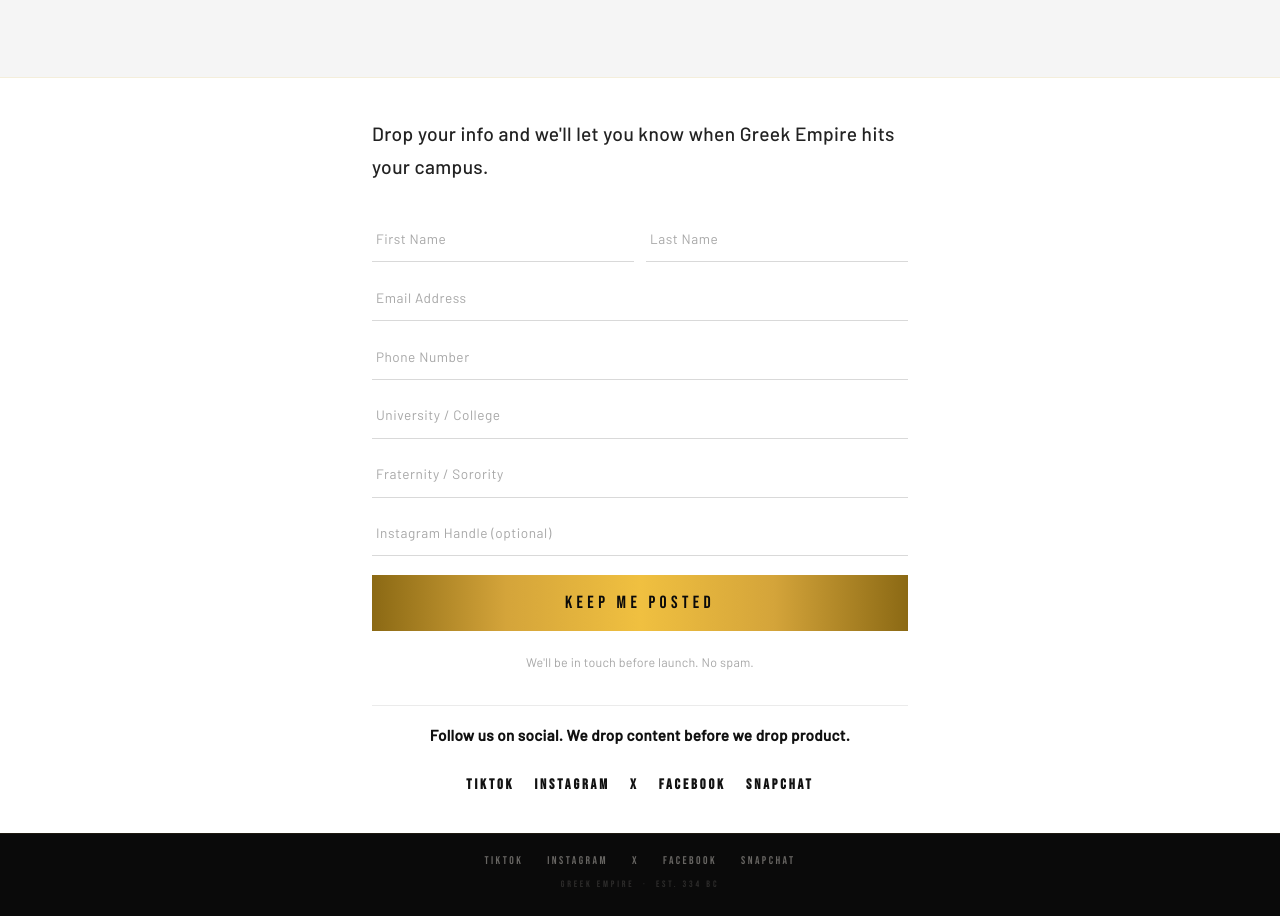
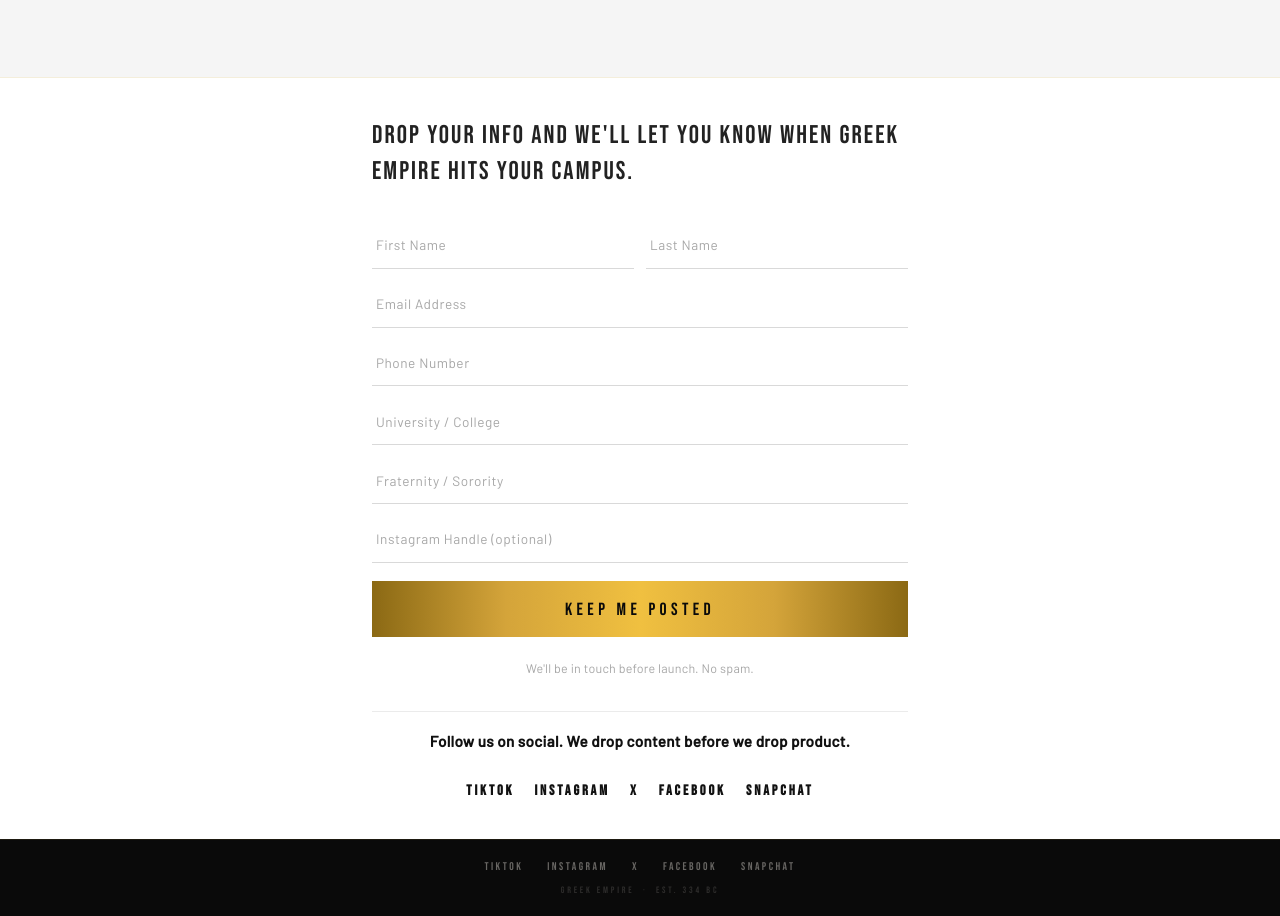
Before and after one commit to Mcart86/greek-empire, a website: page coming-soon.html in a window 1280 px wide. Shown: the part 1744-2660 px from the top of the page. Drawn offline with nearby package versions, Linux system fonts and the light colour scheme.

Commit message:
Form heading: switch to Bebas Neue headline font

```diff
--- a/coming-soon.html
+++ b/coming-soon.html
@@ -130,10 +130,10 @@
   .form-inner{padding:2rem 1.5rem;}
 }
 .form-heading{
-  font-family:'Barlow',sans-serif;
-  font-size:clamp(1rem,1.5vw,1.2rem);
-  font-weight:500;letter-spacing:0.02em;color:#222;
-  margin-bottom:2rem;line-height:1.7;
+  font-family:'Bebas Neue',sans-serif;
+  font-size:clamp(1.4rem,2vw,1.9rem);
+  font-weight:400;letter-spacing:0.08em;color:#222;
+  margin-bottom:2rem;line-height:1.4;
 }
 .form-sub{display:none;}
 .form-grid{display:grid;gap:0.75rem;text-align:left;}
```
